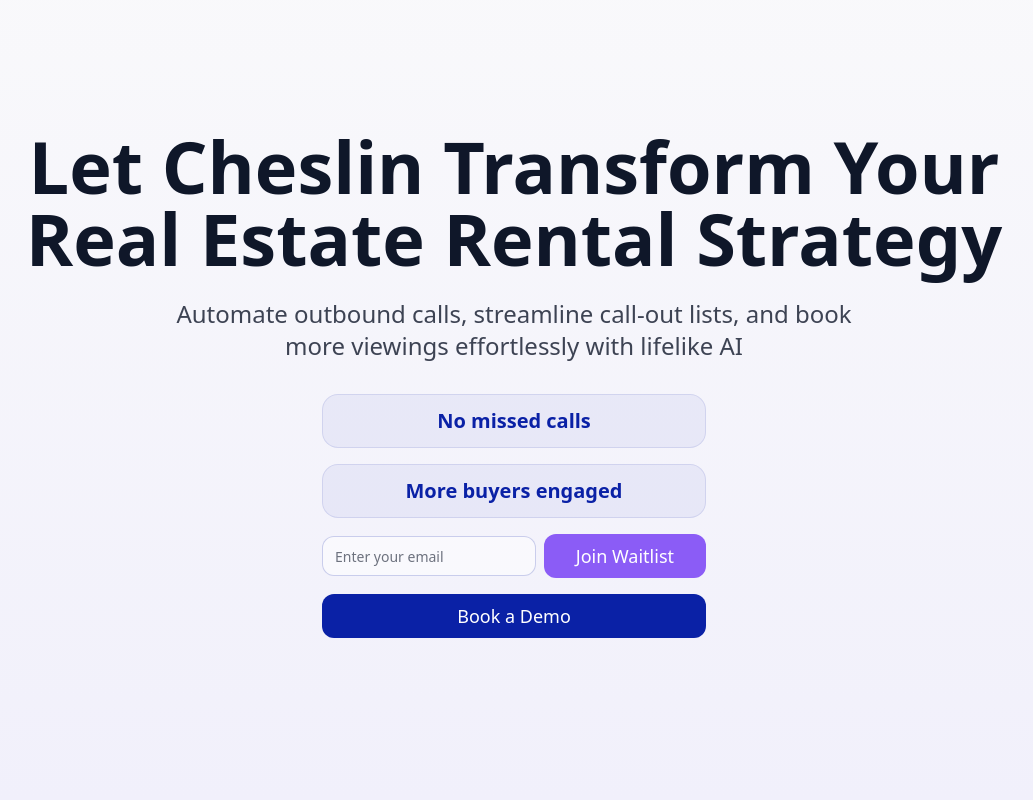
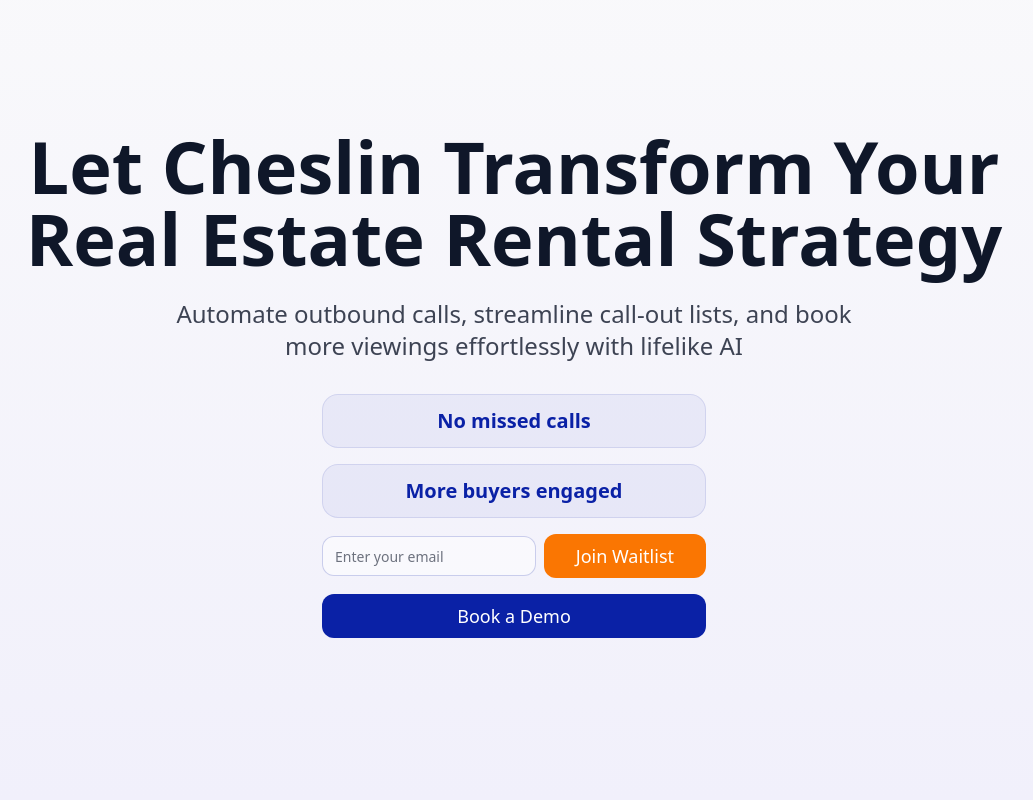
Before and after one commit to TomBizzell/cheslin-automate, a React (Vite) app: page / in a window 1280 px wide. Shown: the top 800 px of the page, without its empty margins (126-1159 px from the left). Built offline with nearby package versions, Linux system fonts and the light colour scheme.

Commit message:
Update color scheme to #fa7602
Changed the purple color in the application's color scheme to #fa7602 for a refreshed look.
[skip gpt_engineer]

```diff
--- a/src/index.css
+++ b/src/index.css
@@ -16,13 +16,13 @@
     --primary: 233 88% 35%;
     --primary-foreground: 0 0% 100%;
 
-    --secondary: 262 91% 66%;
+    --secondary: 24 98% 49%;
     --secondary-foreground: 0 0% 100%;
 
     --muted: 255 85% 97%;
     --muted-foreground: 215 25% 27%;
 
-    --accent: 262 29% 50%;
+    --accent: 24 98% 49%;
     --accent-foreground: 0 0% 100%;
 
     --destructive: 0 84.2% 60.2%;
@@ -30,7 +30,7 @@
 
     --border: 220 13% 91%;
     --input: 220 13% 91%;
-    --ring: 262 29% 50%;
+    --ring: 24 98% 49%;
 
     --radius: 0.5rem;
   }
@@ -48,13 +48,13 @@
     --primary: 233 88% 35%;
     --primary-foreground: 0 0% 100%;
 
-    --secondary: 262 91% 66%;
+    --secondary: 24 98% 49%;
     --secondary-foreground: 0 0% 100%;
 
     --muted: 255 85% 97%;
     --muted-foreground: 0 0% 100%;
 
-    --accent: 262 29% 50%;
+    --accent: 24 98% 49%;
     --accent-foreground: 0 0% 100%;
 
     --destructive: 0 62.8% 30.6%;
@@ -62,7 +62,7 @@
 
     --border: 215 27.9% 16.9%;
     --input: 215 27.9% 16.9%;
-    --ring: 262 29% 50%;
+    --ring: 24 98% 49%;
   }
 }
 
--- a/tailwind.config.ts
+++ b/tailwind.config.ts
@@ -30,11 +30,11 @@ export default {
         background: "hsl(var(--background))",
         foreground: "hsl(var(--foreground))",
         primary: {
-          DEFAULT: "#0a21a6", // New deep blue for primary actions
+          DEFAULT: "#0a21a6", // Deep blue for primary actions
           foreground: "#FFFFFF",
         },
         secondary: {
-          DEFAULT: "#8B5CF6", // Vivid Purple for secondary elements
+          DEFAULT: "#fa7602", // New orange for secondary elements
           foreground: "#FFFFFF",
         },
         destructive: {
@@ -46,7 +46,7 @@ export default {
           foreground: "#1A1F2C", // Dark Purple for text
         },
         accent: {
-          DEFAULT: "#6E59A5", // Tertiary Purple for accents
+          DEFAULT: "#fa7602", // Updated accent color to match secondary
           foreground: "#FFFFFF",
         },
       },
```
